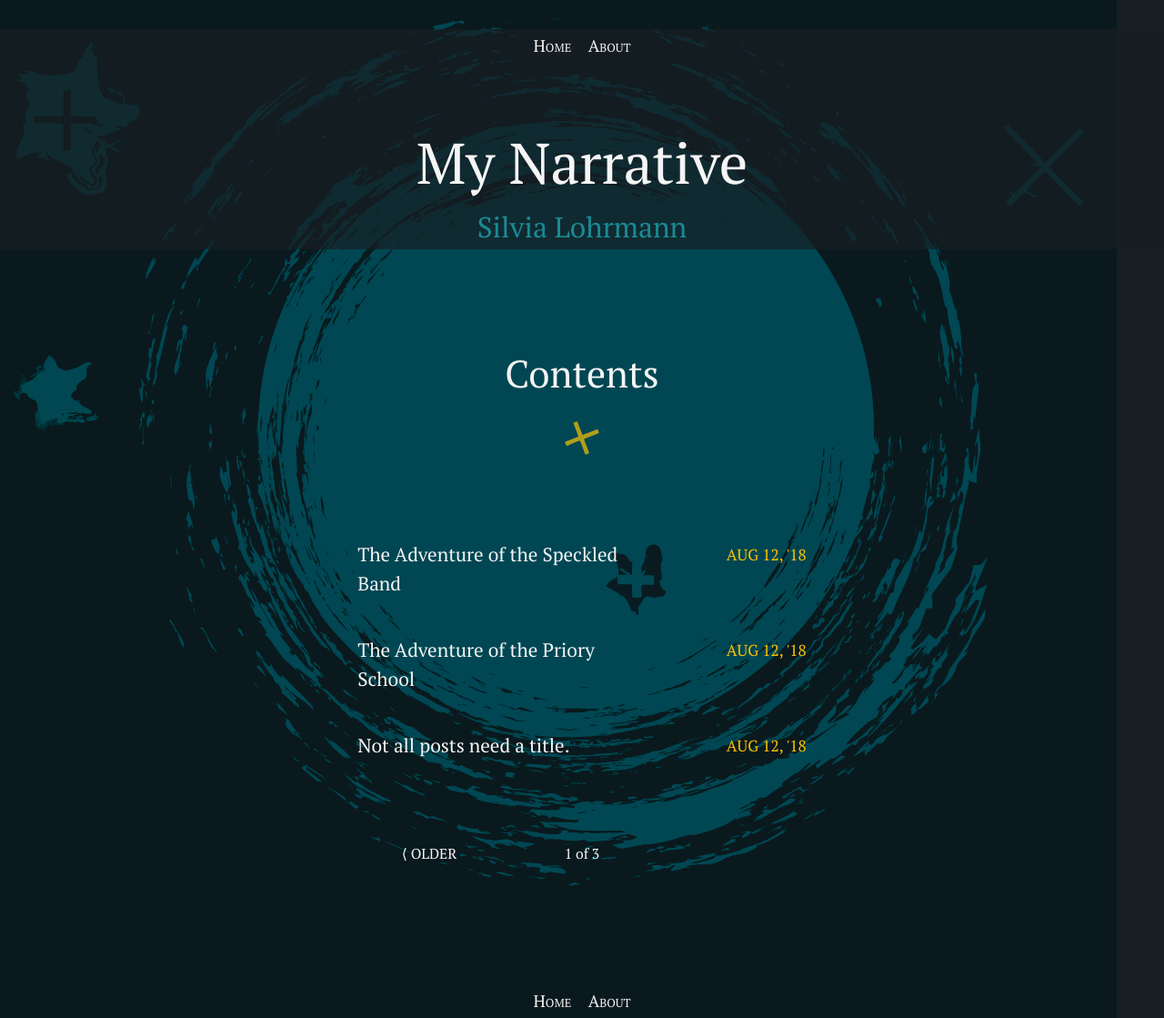
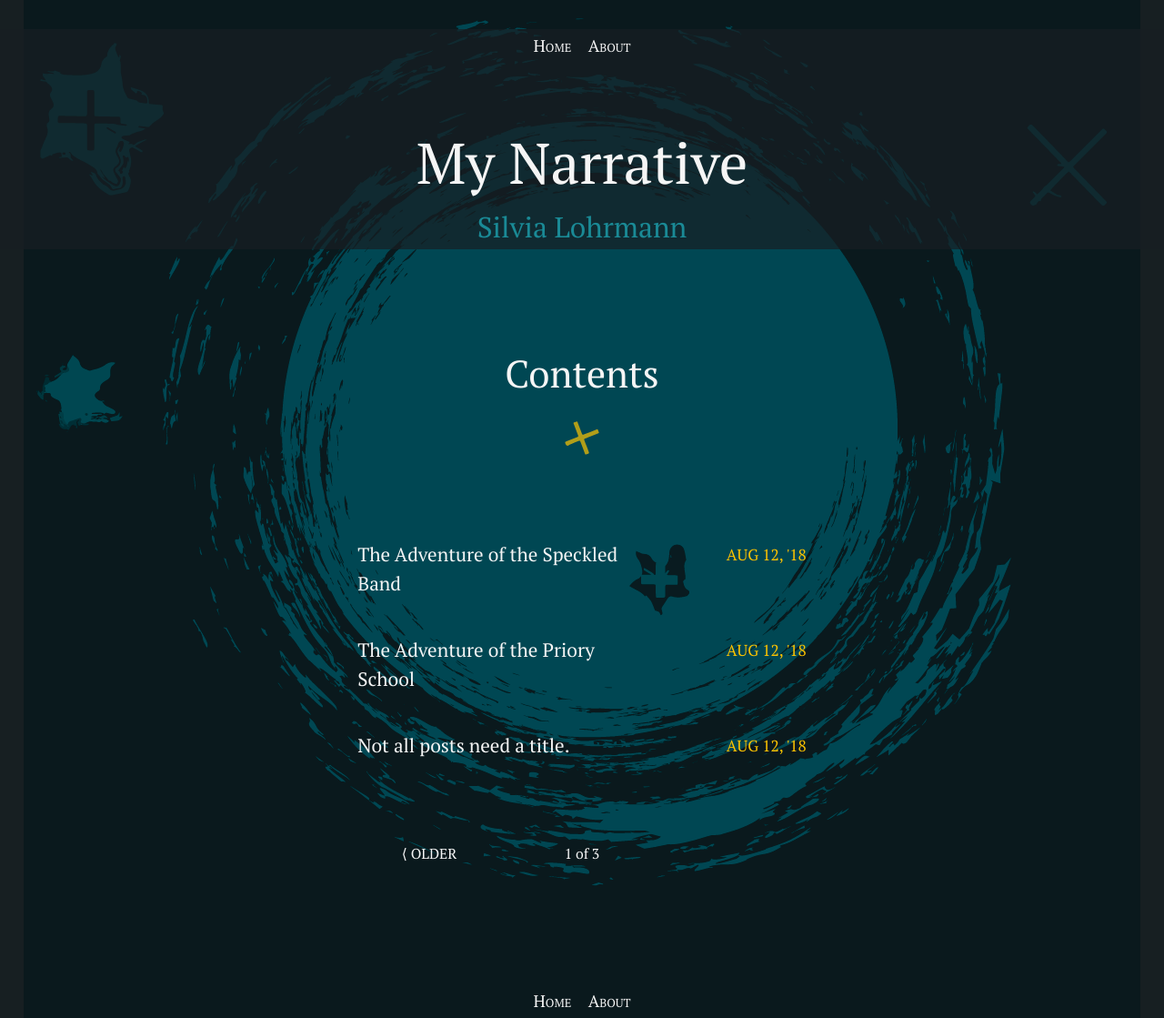
Before and after one commit to silvialohrmann/editorial, a Jekyll site: the page built from index.html, in a window 1280 px wide. Shown: the whole page at 91% size. Built offline with Jekyll 4.4.1, drawn with Linux system fonts in a browser that asks for light colours; the list of posts is cut into pages by our own code.

Commit message:
Update _base.scss

```diff
--- a/_sass/_base.scss
+++ b/_sass/_base.scss
@@ -1,5 +1,5 @@
 body {
-  background: $brand-color url("/assets/images/multiversal.png") no-repeat top left;
+  background: $brand-color url("/assets/images/multiversal.png") no-repeat top center;
   color: $text-color;
   font-family: $font-family;
   font-size: 1.3125em;
```
